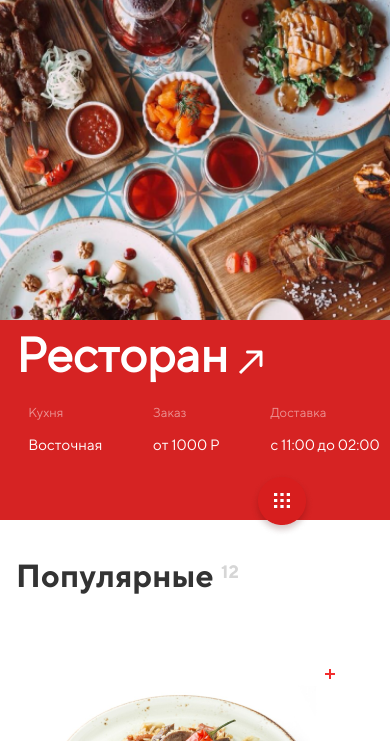
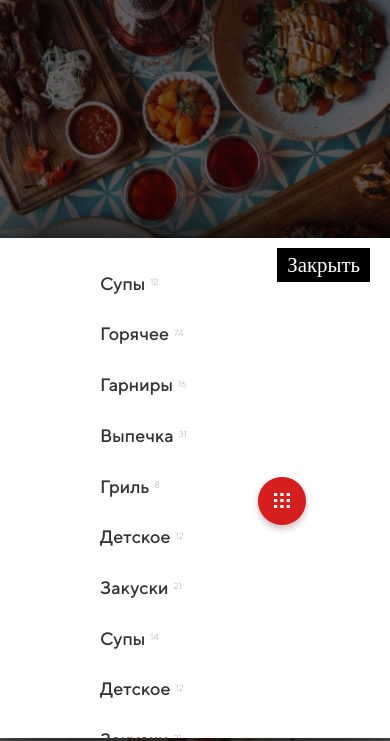
Before and after one commit to alisam1/its.agency, a plain HTML site: page index.html in a window 390 px wide. Shown: the part 103-844 px from the top of the page. Drawn offline with nearby package versions, Linux system fonts and the light colour scheme.

Commit message:
Deploy alisam1/its.agency to github.com/alisam1/its.agency.git:gh-pages

```diff
--- a/css/style.css
+++ b/css/style.css
@@ -453,7 +453,6 @@ template {
   width: 500px; }
 
 .information {
-  width: 900px;
   height: 200px;
   background-color: #D62323;
   display: -webkit-box;
@@ -467,7 +466,9 @@ template {
   color: #ffffff;
   font-size: 48px;
   line-height: 70px;
-  margin-top: 60px; }
+  margin-top: 60px;
+  padding-left: 145px;
+  padding-right: 30px; }
 
 .information__description, .information__order, .information__hours {
   margin-top: 45px; }
@@ -538,7 +539,8 @@ template {
     width: 100%; }
   .information__title {
     margin-left: 16px;
-    margin-top: 0px; }
+    padding-left: 0;
+    padding-right: 0; }
   .information__title::after {
     content: "";
     position: absolute;
@@ -627,7 +629,44 @@ template {
 
 @media screen and (min-width: 320px) and (max-width: 767px) {
   .second_menu {
-    display: none; } }
+    display: none; }
+  .second_menu__list {
+    display: -webkit-box;
+    display: -ms-flexbox;
+    display: flex;
+    list-style-type: none;
+    position: relative;
+    bottom: 0px;
+    border-bottom: none;
+    padding-bottom: 34px;
+    -webkit-box-orient: vertical;
+    -webkit-box-direction: normal;
+        -ms-flex-direction: column;
+            flex-direction: column; }
+  .second_menu__item {
+    padding-bottom: 30px; }
+  .second_menu__item a {
+    font-family: "TT-Norms-Medium", sans-serif;
+    color: #333333;
+    font-size: 18px;
+    text-decoration: none;
+    margin-left: 40px; }
+  .second_menu__item sup {
+    font-family: "TT-Norms", sans-serif;
+    color: #333333;
+    font-size: 9px;
+    opacity: 0.3;
+    text-decoration: none;
+    position: relative;
+    bottom: 15px;
+    left: 5px; }
+  .second_menu__item a:hover {
+    color: #D62323;
+    padding-bottom: 5px;
+    border-bottom: 2px solid #D62323; }
+  .second_menu__item a:hover sup {
+    color: #D62323;
+    opacity: 0.9; } }
 
 .catalog__title {
   width: 400px;
@@ -1136,6 +1175,61 @@ template {
     -webkit-transform: translateX(0);
             transform: translateX(0); } }
 
+.modal {
+  display: none; }
+
+@media screen and (min-width: 768px) and (max-width: 1200px) {
+  .modal {
+    display: none; } }
+
+@media screen and (min-width: 320px) and (max-width: 767px) {
+  .modal {
+    /* Не обязательно  block */
+    display: block;
+    width: 100%;
+    max-width: 100%;
+    height: 500px;
+    max-height: 100%;
+    position: fixed;
+    z-index: 100;
+    left: 50%;
+    top: 70%;
+    bottom: 0;
+    /* Центруем */
+    -webkit-transform: translate(-50%, -50%);
+            transform: translate(-50%, -50%);
+    background: white;
+    -webkit-box-shadow: 0 0 60px 10px rgba(0, 0, 0, 0.9);
+            box-shadow: 0 0 60px 10px rgba(0, 0, 0, 0.9); }
+  .closed {
+    display: none; }
+  .modal-overlay {
+    position: fixed;
+    top: 0;
+    left: 0;
+    width: 100%;
+    height: 100%;
+    z-index: 50;
+    background: rgba(0, 0, 0, 0.6); }
+  .modal-guts {
+    position: absolute;
+    top: 0;
+    left: 0;
+    width: 100%;
+    height: 100%;
+    overflow: auto;
+    padding: 20px 50px 20px 20px; }
+  .modal .close-button {
+    position: absolute;
+    z-index: 1;
+    top: 10px;
+    right: 20px;
+    border: 0;
+    background: black;
+    color: white;
+    padding: 5px 10px;
+    font-size: 1.3rem; } }
+
 @font-face {
   font-family: "TT-Norms-Bold";
   src: url("../fonts/TT-Norms/TTNorms-Bold.eot");
--- a/index.html
+++ b/index.html
@@ -73,7 +73,7 @@
           <p class="information__bottom">с 11:00 до 02:00</p>
         </div>
       </div>
-      <div class="mobile_modal"><img src="img/alarm_mobile.png" alt="Модальное окно"></div>
+      <div class="mobile_modal" id="open-button"><img src="img/alarm_mobile.png" alt="Модальное окно"></div>
       </div>
 
       <div class="about">
@@ -166,6 +166,32 @@
   </main>
 
 
+  <div class="modal-overlay" id="modal-overlay"></div>
+
+  <div class="modal" id="modal" aria-hidden="true" aria-labelledby="modalTitle" aria-describedby="modalDescription" role="dialog">
+    <button class="close-button" id="close-button" title="Закрыть модальное окно">Закрыть</button>
+    <div class="modal-guts" role="document">
+      <ul class="second_menu__list">
+
+        <li class="second_menu__item"><a href="#">Супы<sup>12</sup></a></li>
+        <li class="second_menu__item"><a href="#">Горячее<sup>74</sup></a></li>
+        <li class="second_menu__item"><a href="#">Гарниры<sup>16</sup></a></li>
+        <li class="second_menu__item"><a href="#">Выпечка<sup>31</sup></a></li>
+        <li class="second_menu__item"><a href="#">Гриль<sup>8</sup></a></li>
+        <li class="second_menu__item"><a href="#">Детское<sup>12</sup></a></li>
+        <li class="second_menu__item"><a href="#">Закуски<sup>21</sup></a></li>
+        <li class="second_menu__item"><a href="#">Супы<sup>14</sup></a></li>
+        <li class="second_menu__item"><a href="#">Детское<sup>12</sup></a></li>
+        <li class="second_menu__item"><a href="#">Закуски<sup>21</sup></a></li>
+        <li class="second_menu__item"><a href="#">Супы<sup>14</sup></a></li>
+        <li class="second_menu__item"><a href="#">Супы<sup>14</sup></a></li>
+        <li class="second_menu__item"><a href="#">Супы<sup>14</sup></a></li>
+
+      </ul>
+   </div>
+</div>
+
+
   <div id="popupWin" class="modalwin">
             <div class="modal_content">
               <div class="modal_content__img"><img src="img/Shaverma_big.png" alt="Шаверма"></div>
@@ -197,6 +223,7 @@
         </div>
 
 <script src="js/modal.js"></script>
+<script src="js/modal_mobile.js"></script>
 <script src="js/scroll_menu.js"></script>
   </body>
   </html>
--- /dev/null
+++ b/js/modal_mobile.js
@@ -0,0 +1,14 @@
+var modal = document.querySelector("#modal"),
+		    modalOverlay = document.querySelector("#modal-overlay"),
+		    closeButton = document.querySelector("#close-button"),
+		    openButton = document.querySelector("#open-button");
+
+	closeButton.addEventListener("click", function() {
+	  modal.classList.toggle("closed");
+	  modalOverlay.classList.toggle("closed");
+	});
+
+	openButton.addEventListener("click", function() {
+	  modal.classList.toggle("closed");
+	  modalOverlay.classList.toggle("closed");
+	});
```
Also changed, not shown: css/style.min.css.
